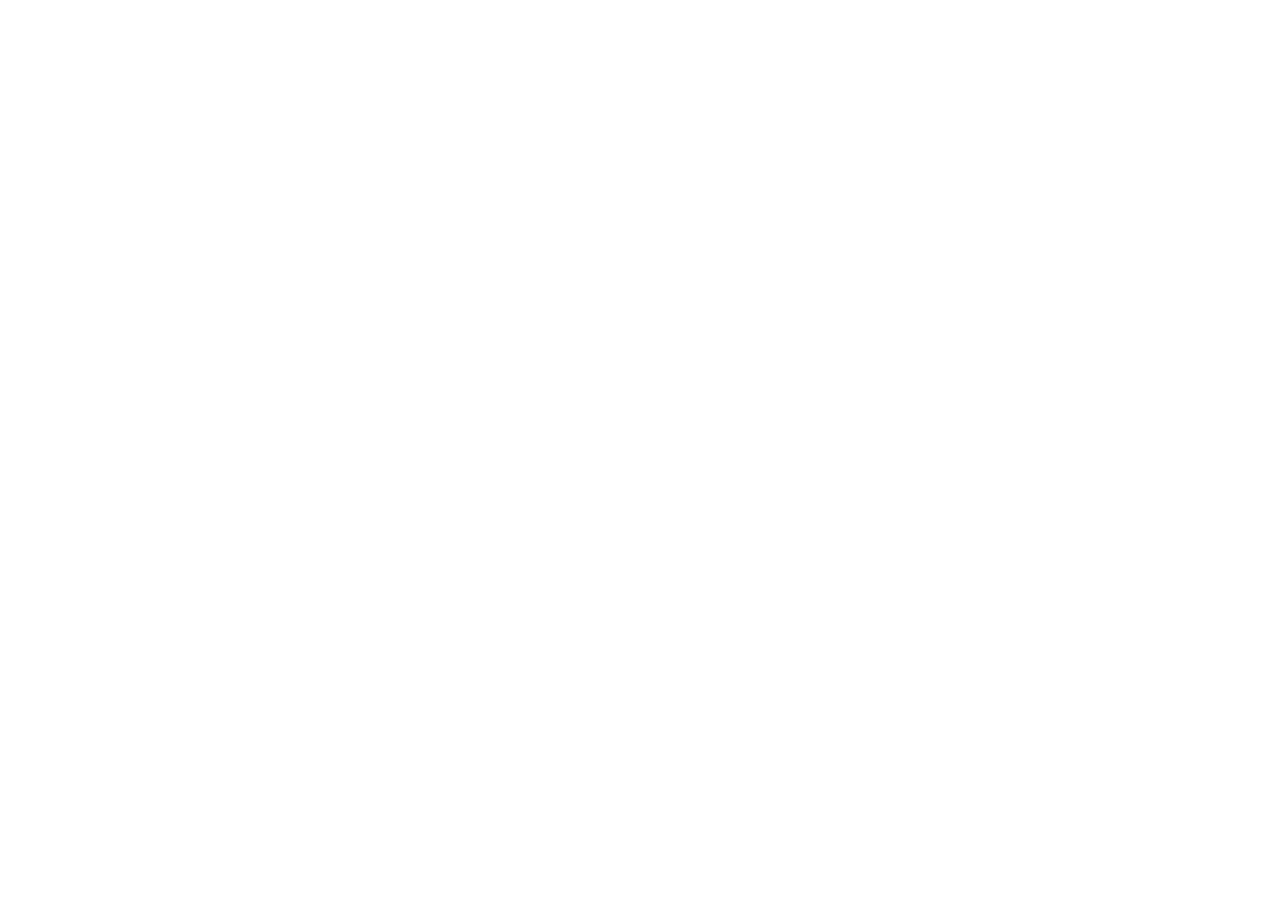
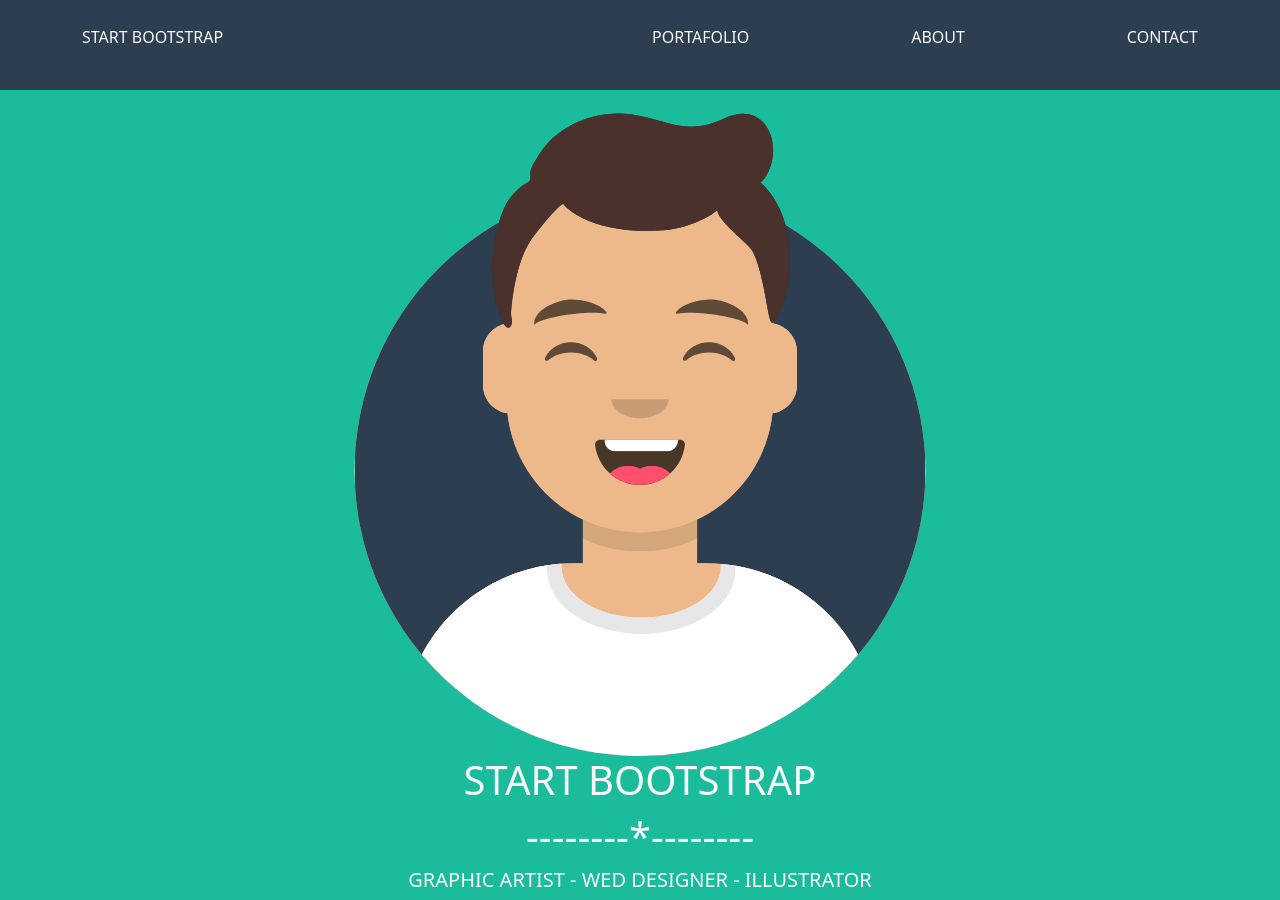
Before and after one commit to Th4Dude/html-css-bootstrap-freelancer, a plain HTML site: page index.html in a window 1280 px wide. Before the commit the page ends 800 px from the top, so only its background shows below. Drawn offline with nearby package versions, Linux system fonts and the light colour scheme.

Commit message:
done-header-section01

```diff
--- a/index.html
+++ b/index.html
@@ -1,15 +1,74 @@
 <!DOCTYPE html>
 <html lang="en">
+
 <head>
     <meta charset="UTF-8">
     <meta http-equiv="X-UA-Compatible" content="IE=edge">
     <meta name="viewport" content="width=device-width, initial-scale=1.0">
     <title>Bootstrap</title>
+    <link rel="stylesheet" href="style.css">
+    <link href="https://cdn.jsdelivr.net/npm/bootstrap@5.0.2/dist/css/bootstrap.min.css" rel="stylesheet"
+        integrity="sha384-EVSTQN3/azprG1Anm3QDgpJLIm9Nao0Yz1ztcQTwFspd3yD65VohhpuuCOmLASjC" crossorigin="anonymous">
 </head>
+
 <body>
+
+    <header class=" d-flex align-items-center">
+        <nav class="container container_nav">
+            <div class="row">
+                <div class="col text-light">START BOOTSTRAP</div>
+                <div class="col">
+                    <div class="sm d-block d-sm-none d-flex justify-content-end text-light">HAMBURGER</div>
+                    <ul class="list-unstyled d-none d-sm-block d-sm-flex justify-content-sm-between ">
+                        <li class="text-light">PORTAFOLIO</li>
+                        <li class="text-light">ABOUT</li>
+                        <li class="text-light">CONTACT</li>
+                    </ul>
+                </div>
+            </div>
+        </nav>
+    </header>
+
+
+
+
+
+    <main>
+
+        <section class="section_01 container-fluid ">
+            <div class="row">
+                <div class="col-12 d-flex justify-content-center"><img class="img-sect-01 " src="img/avatar.svg" alt=""></div>
+                <div class="col-12 text-center ">
+                    <h1 class="text-light" >START BOOTSTRAP</h1>
+                    <h1 class="text-light">--------*--------</h1>
+                    <h5 class="text-light">GRAPHIC ARTIST - WED DESIGNER - ILLUSTRATOR</h5>
+                </div>
+            </div>
+        </section>
+
+        <section class="section_02">
+
+
+
+
+
+
+        </section>
+
+
+
+    </main>
+
+    <footer>
+
+
+
+    </footer>
+
 
 
 
 
 </body>
+
 </html>
--- a/style.css
+++ b/style.css
@@ -0,0 +1,26 @@
+
+/* --------------Header------------ */
+
+header{
+   background-color: #2c3e50;
+   height: 5.625rem;
+}
+
+/* --------------Header------------ */
+
+/* --------------Main------------ */
+
+.section_01{
+    background-color: #1abc9c;
+    height: 100%;
+}
+
+.img-sect-01{
+    width: 50%;
+}
+
+
+
+
+
+/* --------------Main------------ */
```
